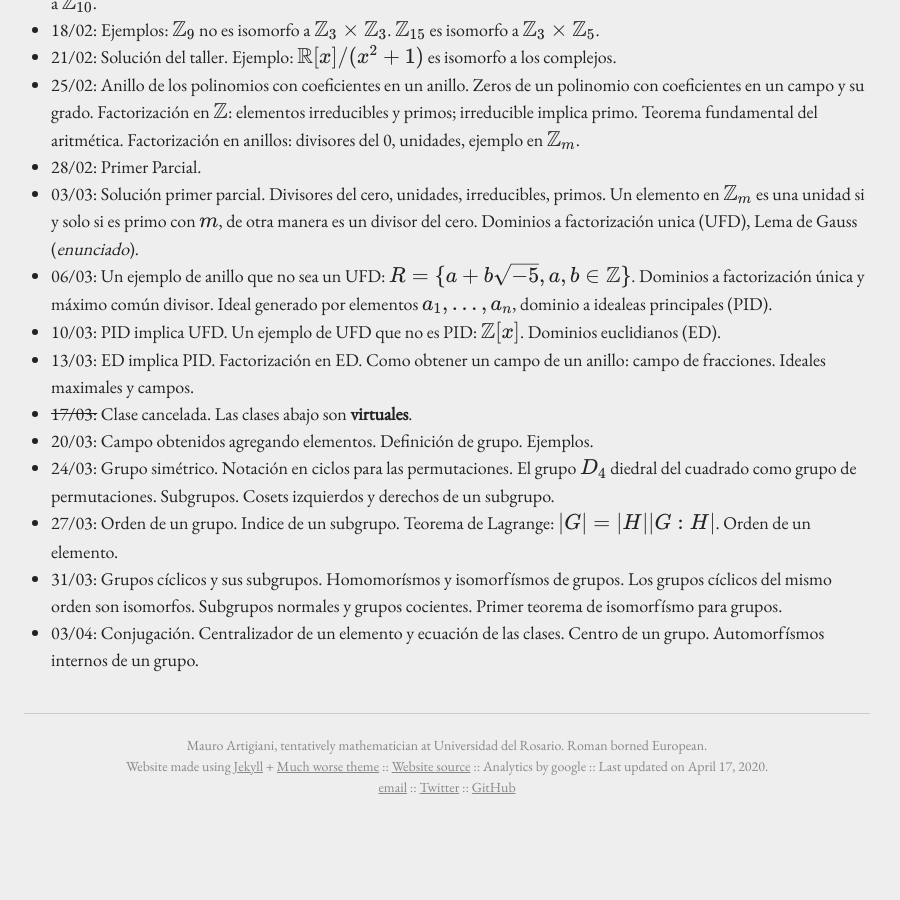
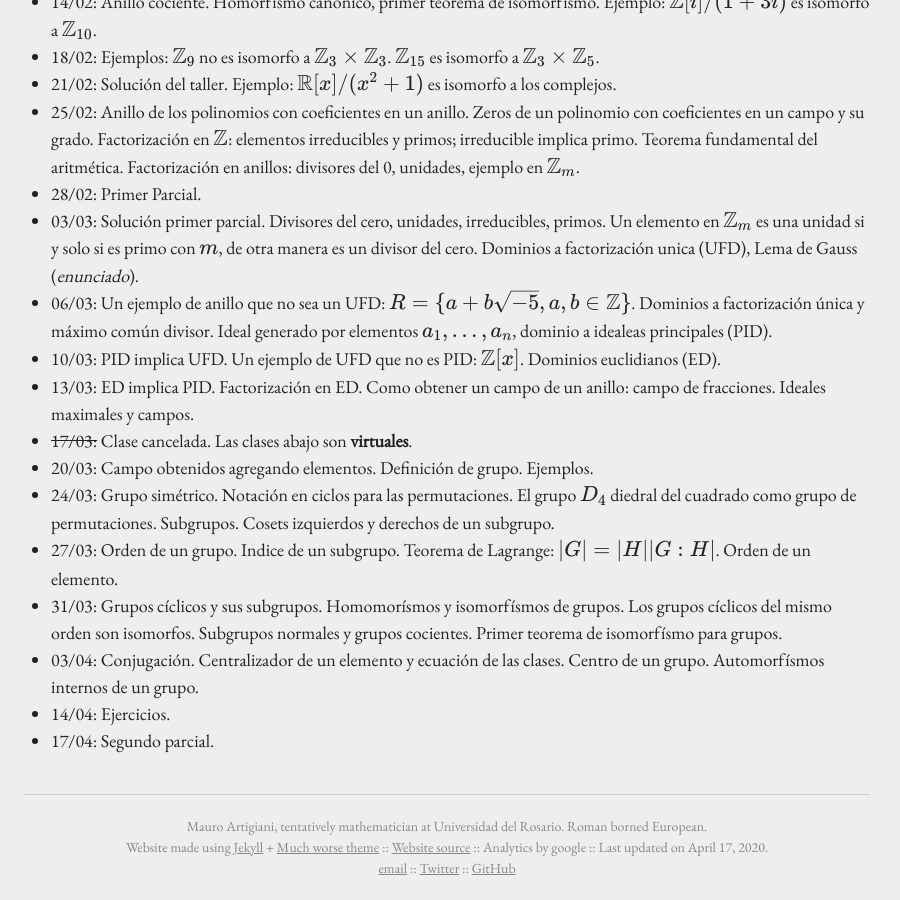
Before and after one commit to m-artigiani/m-artigiani.github.io, a Jekyll site: the page built from _pages/abstracta20201.md, in a window 1280 px wide and 900 px high, scrolled down 1410 px. Shown: the whole window, without its empty margins (193-1093 px from the left). Built offline with Jekyll 4.4.1, drawn with Linux system fonts in a browser that asks for light colours; before the commit the page ends 2229 px from its top, so only the background shows below that; some of the changed text lies outside the part shown.

Commit message:
Abstracta

```diff
--- a/_pages/abstracta20201.md
+++ b/_pages/abstracta20201.md
@@ -33,7 +33,8 @@ image:
 ### Talleres y Parciales
 + [Primer Taller](../../files/Taller1Abstracta.pdf) **Entrega Viernes 21/02 a comienzo de clase**
 + [Primer Parcial](../../files/Parcial1Abstracta.pdf) y [Solución](../../files/SolParcial1Abstracta.pdf)
-+ [Segundo Taller](../../files/Taller2Abstracta.pdf) **Entrega Jueves 16/04 a comienzo de la monitoría**
++ [Segundo Taller](../../files/Taller2Abstracta.pdf) y [Solución](../../files/SolTaller2Abstracta.pdf) **Entrega Jueves 16/04 a comienzo de la monitoría**
++ [Segundo Parcial](../../files/Parcial2Abstracta.pdf) y [Solución](../../files/SolParcial2Abstracta.pdf)
 
 ### Diario de las lecciones
 + 21/01: Repaso: Notación para conjuntos de números. Técnicas demonstrativas, Existen infinitos primos, raíz de 2 es irraciónal. División euclidiana en los enteros. Inducción y inducción fuerte.
@@ -62,3 +63,5 @@ image:
 + 27/03: Orden de un grupo. Indice de un subgrupo. Teorema de Lagrange: \\(\|G\|=\|H\|\|G:H\|\\). Orden de un elemento.
 + 31/03: Grupos cíclicos y sus subgrupos. Homomorísmos y isomorfísmos de grupos. Los grupos cíclicos del mismo orden son isomorfos. Subgrupos normales y grupos cocientes. Primer teorema de isomorfísmo para grupos.
 + 03/04: Conjugación. Centralizador de un elemento y ecuación de las clases. Centro de un grupo. Automorfísmos internos de un grupo.
++ 14/04: Ejercicios.
++ 17/04: Segundo parcial.
```
Also changed, not shown: _pages/ltnc20201.md (+1 -0 lines), 3 other files.
